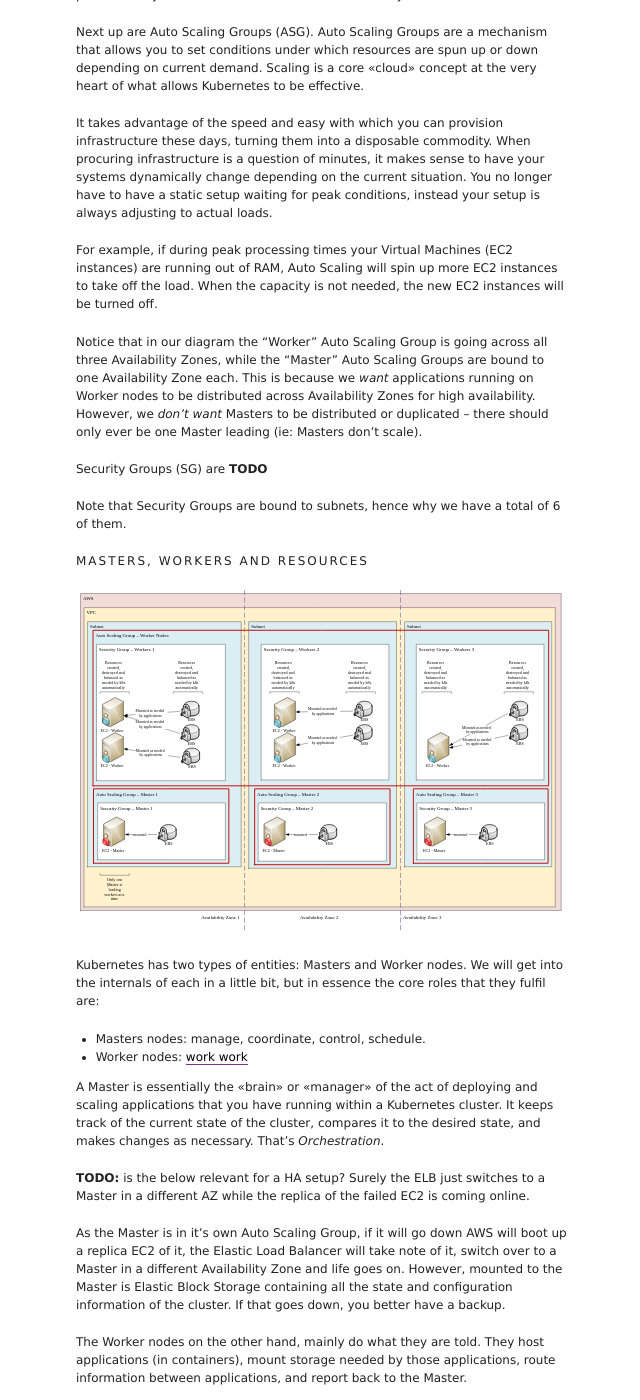
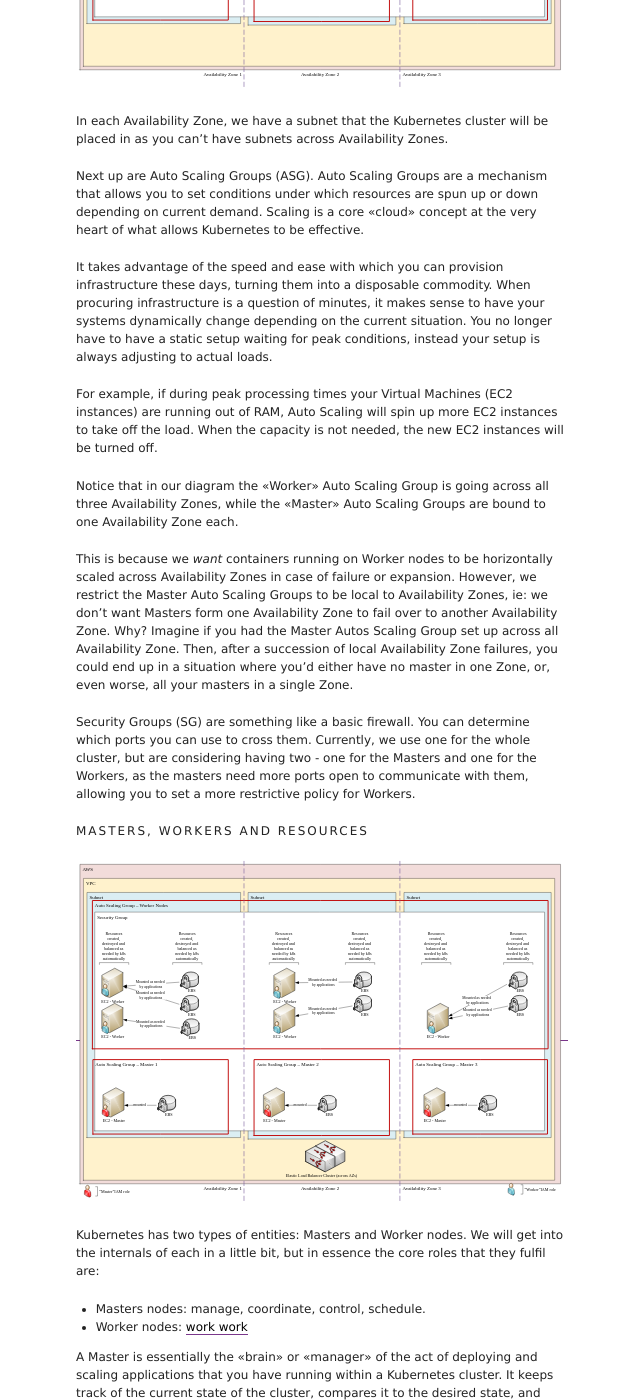
Before and after one commit to zmlka/undisciplinary, a Jekyll site: the page built from kubernets_diagramtic_primer.md, in a window 1280 px wide and 1400 px high, scrolled down 1886 px. Shown: the whole window, without its empty margins (318-958 px from the left). Built offline with Jekyll 4.4.1, drawn with Linux system fonts in a browser that asks for light colours; our own code applies the rules of GitHub Pages for plain Markdown files; some of the changed text lies outside the part shown.

Commit message:
updating the Kubernetes blog

````diff
--- a/kubernets_diagramtic_primer.md
+++ b/kubernets_diagramtic_primer.md
@@ -3,6 +3,15 @@
 title: Kubernetes: A Diagramatic Primer
 tags: Kuberenets, AWS, High Availability, Guide, Beginner, Architecture, HA
 ---
+
+```
+TODO:
+- Pods
+- Kubernetes' concept of Services
+- Get rid of other uses of the word ‘services’
+- Namespaces
+- Closing notes on management: kubeclt
+```
 
 _NOTE: I am far from a Kubernetes expert. This guide was written based on an
 introduction given by [Jakub Scholz](https://github.com/scholzj). This is
@@ -12,9 +21,10 @@
 means that the guide should be good at showing the overall architecture and
 communication flow in a high availability Kubernetes setup. Codeless meaning
 that the guide does not actually show how to perform anything, it only shows
-how things work conceptually.
+how things work conceptually. It also skips quite a lot, maybe too much, but
+hopefully not to get an understanding.
 
-So what is Kubernetes (k8s[^1])?
+So what is Kubernetes (k8s)[^1]?
 
 In short, it is something that helps you deploy and run high availability
 containerised applications in the cloud (be that with a provider or on your own
@@ -35,17 +45,16 @@
 
 We'll explain how Kubernetes does its thing by "building up" the related
 infrastructure and processes, so let's start with a clean slate: ☁️a cloud☁️. For
-our purposes we'll be drawing how on of our applications is set up in AWS.
+our purposes we'll be drawing how one of our applications is set up in AWS.
 However, the one of the magics of Kubernetes is that it is [largely agnostic](https://kubernetes.io/docs/setup/pick-right-solution/)
 to where you chose to deploy.
 
 ### Virtual Private Cloud and Availability Zones
 
-![](img/Kubernetes_big_picture_04.svg)
+[![](img/Kubernetes_big_picture_03.svg)](img/Kubernetes_big_picture_03.svg)
 
 Within AWS we have our own Virtual Private Cloud (VPC), our "own" sectioned out
 network within Amazon's larger network.
-
 
 More specific to AWS is the choice of _Regions_ and _Availability Zones_.
 Regions are the general geographical areas where Amazon's data centres are (eg:
@@ -58,7 +67,7 @@
 
 ### Subnets, Auto Scaling Groups and Security Groups
 
-![](img/Kubernetes_big_picture_03.svg)
+[![](img/Kubernetes_big_picture_02.svg)](img/Kubernetes_big_picture_02.svg)
 
 In each Availability Zone, we have a subnet that the Kubernetes cluster will be
 placed in as you can't have subnets across Availability Zones.
@@ -68,7 +77,7 @@
 depending on current demand. Scaling is a core «cloud» concept at the very
 heart of what allows Kubernetes to be effective.
 
-It takes advantage of the speed and easy with which you can provision
+It takes advantage of the speed and ease with which you can provision
 infrastructure these days, turning them into a disposable commodity. When
 procuring infrastructure is a question of minutes, it makes sense to have your
 systems dynamically change depending on the current situation. You no
@@ -80,21 +89,29 @@
 instances to take off the load. When the capacity is not needed, the new EC2
 instances will be turned off.
 
-Notice that in our diagram the "Worker" Auto Scaling Group is going across all
-three Availability Zones, while the "Master" Auto Scaling Groups are bound to
-one Availability Zone each. This is because we _want_ applications running on
-Worker nodes to be distributed across Availability Zones for high availability.
-However, we _don't want_ Masters to be distributed or duplicated – there should
-only ever be one Master leading (ie: Masters don't scale).
 
-Security Groups (SG) are **TODO**
+Notice that in our diagram the «Worker» Auto Scaling Group is going across all
+three Availability Zones, while the «Master» Auto Scaling Groups are bound to
+one Availability Zone each.
 
-Note that Security Groups are bound to subnets, hence why we have a total of 6
-of them.
+This is because we _want_ containers running on Worker nodes to be
+horizontally scaled across Availability Zones in case of failure or expansion.
+However, we restrict the Master Auto Scaling Groups to be local to Availability
+Zones, ie: we don't want Masters form one Availability Zone to fail over to
+another Availability Zone. Why? Imagine if you had the Master Autos Scaling
+Group set up across all Availability Zone. Then, after a succession of local
+Availability Zone failures, you could end up in a situation where you'd either
+have no master in one Zone, or, even worse, all your masters in a single Zone.
+
+Security Groups (SG) are something like a basic firewall. You can determine
+which ports you can use to cross them. Currently, we use one for the whole
+cluster, but are considering having two - one for the Masters and one for the
+Workers, as the masters need more ports open to communicate with them, allowing
+you to set a more restrictive policy for Workers.
 
 ### Masters, Workers and Resources
 
-![](img/Kubernetes_big_picture_01.svg)
+[![](img/Kubernetes_big_picture_01.svg)](img/Kubernetes_big_picture_01.svg)
 
 Kubernetes has two types of entities: Masters and Worker nodes. We will get
 into the internals of each in a little bit, but in essence the core roles that
@@ -108,16 +125,13 @@
 keeps track of the current state of the cluster, compares it to the desired
 state, and makes changes as necessary. That's _Orchestration_.
 
-**TODO:** is the below relevant for a HA setup? Surely the ELB just switches to
-a Master in a different AZ while the replica of the failed EC2 is coming
-online.
-
-As the Master is in it's own Auto Scaling Group, if it will go down AWS will
+As the Master is in it's own Auto Scaling Group, if it will fail AWS will
 boot up a replica EC2 of it, the Elastic Load Balancer will take note of it,
-switch over to a Master in a different Availability Zone and life goes on.
-However, mounted to the Master is Elastic Block Storage containing all the
-state and configuration information of the cluster. If that goes down, you
-better have a backup.
+and a few minutes later life will go on. Mounted on the Master is Elastic Block
+Storage with a clustered key-value store (etcd) that Master nodes use as the
+central store of information about about the state and configuration of the
+cluster. If this cluster goes down, you better have a backup. Without an
+accurate etcd you can plan to rebuild your cluster from scratch.
 
 The Worker nodes on the other hand, mainly do what they are told. They host
 applications (in containers), mount storage needed by those applications, route
@@ -130,31 +144,55 @@
 
 ### The big picture
 
-![](img/Kubernetes_big_picture_00.svg)
+[![](img/Kubernetes_big_picture_00.svg)](img/Kubernetes_big_picture_00.svg)
+
 
 Adding what communicates with what, the picture is now complete. Next we will
 over the components/services that make up Masters and Workers in detail.
 
 ## Master and Worker Internals
 
-![](img/Kubernetes_master_worker_detail.svg)
+[![](img/Kubernetes_master_worker_detail.svg)](img/Kubernetes_master_worker_detail.svg)
 
 Note that the example being explained is what we are using, which is not a
 minimum install or a default. It's what works for us, but it means that there
-are some additional services (‘plugins’). In general the Docker + Kubelet
+are some additional services (‘addons’). In general the Docker + Kubelet
 bootstrap the core Kubernetes services (coloured in pink), after which the API
-Server will request the Kubelet to start additional ‘plugin’ services (coloured
+Server will request the Kubelet to start additional ‘addon’ services (coloured
 in yellow). Except for Kubelet and Docker itself, all components are Docker
 containers.
 
 All communication within and between the Master/Worker is request-response,
-TLS. The TLS certificates are self-managed by Kubernetes, with on option (save
+TLS. The TLS certificates are self-managed by Kubernetes, with no option (save
 for some very very hacky approaches) for managing them externally.
 
 The diagram offers a TLDR of the key information about each component. Below is
 a bit more detail.
 
+<!--
+The detailed workings within Masters and Workers are surely still the big
+unknown.
+Sources for writing more details:
+
+- Services and what does Kube-proxy do?
+  - https://kubernetes.io/docs/concepts/services-networking/service
+- Cluter Networking:
+  - https://kubernetes.io/docs/concepts/cluster-administration/networking/
+- HA
+ - https://github.com/bloomberg/kubernetes-cluster-cookbook/wiki/Cluster-High-Availability
+ - https://kubernetes.io/docs/tasks/administer-cluster/highly-available-master/#implementation-notes
+- Communication within cluster
+ - https://kubernetes.io/docs/concepts/architecture/master-node-communication/#master---cluster
+- DNS Pods and Services
+ - https://kubernetes.io/docs/concepts/services-networking/dns-pod-service/
+- Kubernetes Components
+ - https://kubernetes.io/docs/concepts/overview/components
+-->
 ### Master
+
+As can be seen in the diagram, Master nodes can scale horizontally, but not all
+components on them do. In fact, only the API Server scales, other core
+components are active on one instance only.
 
 Components:
 
@@ -186,28 +224,29 @@
   With the exception of Docker and Kubelet, all services and applications
   running in the clusters are containers.
 
-
 ### Worker
 
 Components:
 
-- **Kube Proxy:** Similarly to the API Server, is the single point of contact
-  for communication within and without the Worker.
-- **Calico:** As above
-- **Kubelet:** As above
+- **Kube Proxy:** Similarly to the API Server, is the communication hub within
+  and without the Worker.
+- **DNS:** (addon) Internal DNS for the cluster.
+- **Heapster:** (addon) Cluster monitoring and performance analysis service.
+- **Dashboard:** (addon) Web based monitoring of the cluster.
+- **Calico:** (addon) As above
+- **Kubelet:** As above, reports to the Master with, asks the Master what
+  services and applications should be running on the Worker,
 - **Docker:** As above
-
-
 
 ## Closing notes
 
-- Deployement: terraform
-- Management: kubectl
-- Container images: from google, but can be local too
-- Links?
-  - [Children's guide](https://deis.com/blog/2016/kubernetes-illustrated-guide/)
-    introduces things like Pods and Namespaces which this completely skipped
-  - ??
+...
+
+### Notes on deployment
+
+Basically, every step describing the above infrastructure is provisioned
+through Terraform, which, towards the end of its run will use Ansible templates
+to configure the Kubernetes cluster.
 
 
 [^1]: Kubernetes -> k`12345678`s -> k8s
````
Also changed, not shown: other parts of kubernets_diagramtic_primer.md (+3 -3 lines), fonts.md (+1 -1 lines), img/Kubernetes_big_picture_00.svg, img/Kubernetes_big_picture_01.svg, img/Kubernetes_big_picture_02.svg (added), img/Kubernetes_big_picture_03.svg, img/Kubernetes_big_picture_04.svg (deleted), img/Kubernetes_master_worker_detail.svg.
